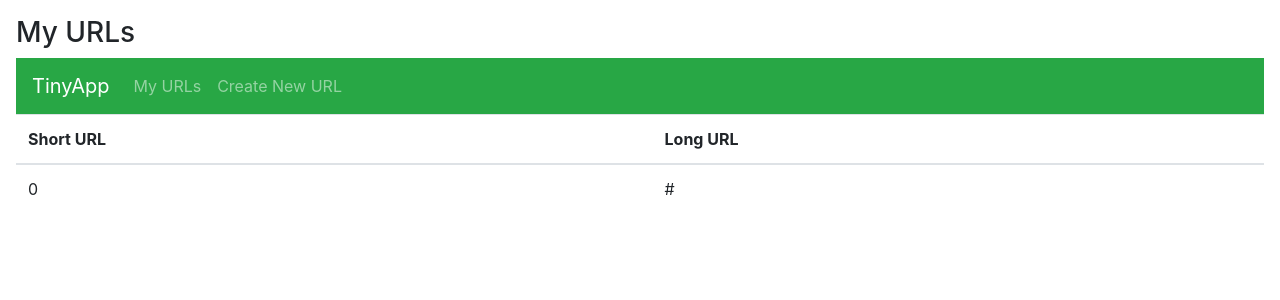
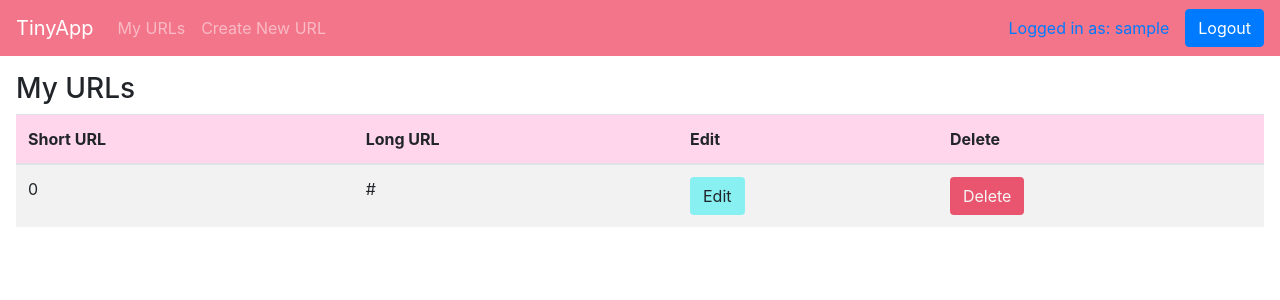
Before and after one commit to Anag16/tinyApp, a Node server app: template views/urls_index.ejs in a window 1280 px wide. Shown: the top 300 px of the page. Run offline with Node 20, Linux system fonts and the light colour scheme; the template is opened without the code that fills it: most values are stand-ins (such as "Sample title", 1, 10 or a date in 2020); some libraries are stand-ins or nearby versions.

Commit message:
Tiny App ,Login completed

```diff
--- a/express_server.js
+++ b/express_server.js
@@ -11,6 +11,9 @@ const urlDatabase = {
 };
 const bodyParser = require("body-parser");
 app.use(bodyParser.urlencoded({extended: true}));
+var cookieParser = require('cookie-parser')
+app.use(cookieParser())
+
 
 
 app.get("/", (req, res) => {
@@ -27,27 +30,34 @@ app.get("/hello", (req, res) => {
   res.send("<html><body>Hello <b>World</b></body></html>\n");
 });
 app.get("/urls",(req, res) => {
-  const templateVars ={urls: urlDatabase };
+  const templateVars ={
+    urls: urlDatabase ,
+  username: req.cookies["username"],
+};
   res.render("urls_index", templateVars);
 });
 app.get("/urls/new", (req, res) => {
-  res.render("urls_new");
+  const templateVars = {username: req.cookies["username"]}
+  res.render("urls_new", templateVars);
 });
 app.get("/u/:shortURL", (req, res) => {
-  const longURL =  urlDatabase[req.params.shortURL];
+const longURL =  urlDatabase[req.params.shortURL];
   res.redirect(longURL);
 });
 
 app.get("/urls/:shortURL",(req, res) => {
   if(urlDatabase[req.params.shortURL]){
   const longURL = urlDatabase[req.params.shortURL];
-  const templateVars = {shortURL: req.params.shortURL, longURL: longURL};
+  const templateVars = {shortURL: req.params.shortURL, longURL: longURL, username: req.cookies["username"]};
   res.render("urls_show", templateVars);
   }
   else{
     res.redirect("/urls");
   }
 });
+function generateRandomString(number) {
+  return randomstring.generate(number);
+  }
 
 app.post("/urls", (req, res) => {
   console.log(req.body);  // Log the POST request body to the console
@@ -58,6 +68,28 @@ app.post("/urls", (req, res) => {
   //res.send(randomString);         // Respond with 'Ok' (we will replace this)
 });
 
-function generateRandomString(number) {
-return randomstring.generate(number);
-}
+
+app.post("/urls/:shortURL/delete", (req, res) => {
+  delete urlDatabase[req.params.shortURL];
+  res.redirect("/urls");
+});
+
+app.post("/urls/:shortURL/edit", (req, res) => {
+  urlDatabase[req.params.shortURL] = req.body.longURL
+  res.redirect("/urls");
+});
+
+app.get("/urls/:shortURL/edit", (req, res) => {
+  console.log(req.params);
+  res.redirect("/urls/:shortURL");
+});
+
+app.post("/login", (req, res) => {
+  res.cookie("username",req.body.username)
+  res.redirect("/urls");
+});
+
+app.post("/logout", (req, res) => {
+  res.clearCookie("username")
+  res.redirect("/urls");
+});
--- a/package.json
+++ b/package.json
@@ -4,6 +4,7 @@
   "description": "",
   "main": "index.js",
   "scripts": {
+    "start": "./node_modules/.bin/nodemon -L express_server.js",
     "test": "echo \"Error: no test specified\" && exit 1"
   },
   "repository": {
@@ -19,9 +20,13 @@
   "homepage": "https://github.com/Anag16/tinyApp#readme",
   "dependencies": {
     "body-parser": "^1.19.0",
+    "cookie-parser": "^1.4.5",
     "ejs": "^3.1.6",
     "express": "^4.17.1",
     "randomstring": "^1.2.1",
     "sweetalert2": "^11.1.4"
+  },
+  "devDependencies": {
+    "nodemon": "^2.0.12"
   }
 }
--- a/views/partials/_header.ejs
+++ b/views/partials/_header.ejs
@@ -1,5 +1,5 @@
-<header>
-  <nav class="navbar navbar-expand-md navbar-dark bg-success">
+<header >
+  <nav class="navbar navbar-expand-md navbar-dark bg-success" style="background-color: rgb(243, 117, 138) !important;">
     <a class="navbar-brand" href="/urls">TinyApp</a>
     <button class="navbar-toggler" type="button" data-toggle="collapse" data-target="#navbarNavAltMarkup" aria-controls="navbarNavAltMarkup" aria-expanded="false" aria-label="Toggle navigation">
       <span class="navbar-toggler-icon"></span>
@@ -10,5 +10,19 @@
         <a class="nav-item nav-link" href="/urls/new">Create New URL</a>
       </div>
     </div>
+    <% if(username){ %>
+      <form class="form-inline" action="/logout" method="POST" style="text-align: right;">
+        <a class="nav-item nav-link" href="/urls">Logged in as: <%= username %></a>
+          <button type="submit" class="btn btn-primary">Logout</button>
+        </div>
+      </form>
+    <% } else { %>
+      <form class="form-inline" action="/login" method="POST" style="text-align: right;">
+        <div class="form-group mb-2";>
+          <input class="form-control" type="text" name="username" placeholder="username";>
+          <button type="submit" class="btn btn-primary">Login</button>
+        </div>
+      </form>
+    <% } %>
   </nav>
 </header>
--- a/views/urls_index.ejs
+++ b/views/urls_index.ejs
@@ -9,27 +9,45 @@
   <title>TinyApp</title>
 </head>
 <body>
+  <%- include('partials/_header') %>
   <main style="margin: 1em;">
     <h3>My URLs</h3>
-    <table class="table">
-      <thead>
+    <table class="table table-striped">
+      <thead style="background-color: #FFD6EC;">
         <tr>
           <th scope="col">Short URL</th>
           <th scope="col">Long URL</th>
+          <th scope="col">Edit</th>
+          <th scope="col">Delete</th>
+
         </tr>
       </thead>
       <tbody>
-        <%- include('partials/_header') %>
+
         <% for(let url in urls) { %>
           <tr>
             <td><%= url %></td>
             <td><%= urls[url] %></td>
-          </tr>
+            <td>
+                <form method="GET" action='/urls/<%= url %>'>
+            <button class="btn" style="background-color: rgb(136, 240, 240);">
+              Edit
+            </button>
+          </form>
+        </td>
+        <td>
+          <form method="POST" action='/urls/<%= url %>/delete'>
+            <button class="btn" style="background-color: rgb(233, 85, 110); color: whitesmoke;">
+              Delete
+            </button>
+          </form>
+        </td>
         <% } %>
       </tbody>
     </table>
   </main>
   <!-- Bootstrap JS -->
+
   <script src="https://code.jquery.com/jquery-3.3.1.slim.min.js" integrity="sha384-q8i/X+965DzO0rT7abK41JStQIAqVgRVzpbzo5smXKp4YfRvH+8abtTE1Pi6jizo" crossorigin="anonymous"></script>
   <script src="https://cdnjs.cloudflare.com/ajax/libs/popper.js/1.14.7/umd/popper.min.js" integrity="sha384-UO2eT0CpHqdSJQ6hJty5KVphtPhzWj9WO1clHTMGa3JDZwrnQq4sF86dIHNDz0W1" crossorigin="anonymous"></script>
   <script src="https://stackpath.bootstrapcdn.com/bootstrap/4.3.1/js/bootstrap.min.js" integrity="sha384-JjSmVgyd0p3pXB1rRibZUAYoIIy6OrQ6VrjIEaFf/nJGzIxFDsf4x0xIM+B07jRM" crossorigin="anonymous"></script>
```
Also changed, not shown: views/urls_show.ejs (+15 -3 lines), 1 other file.
